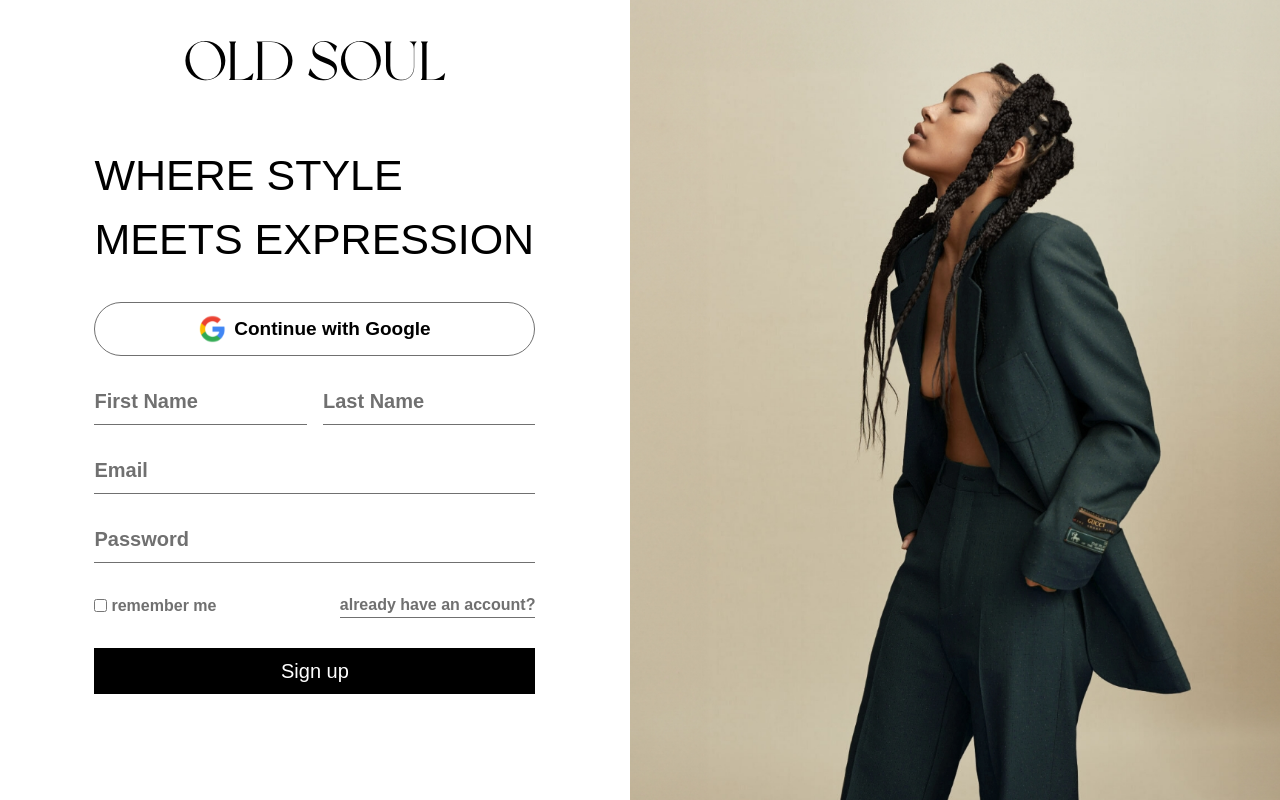
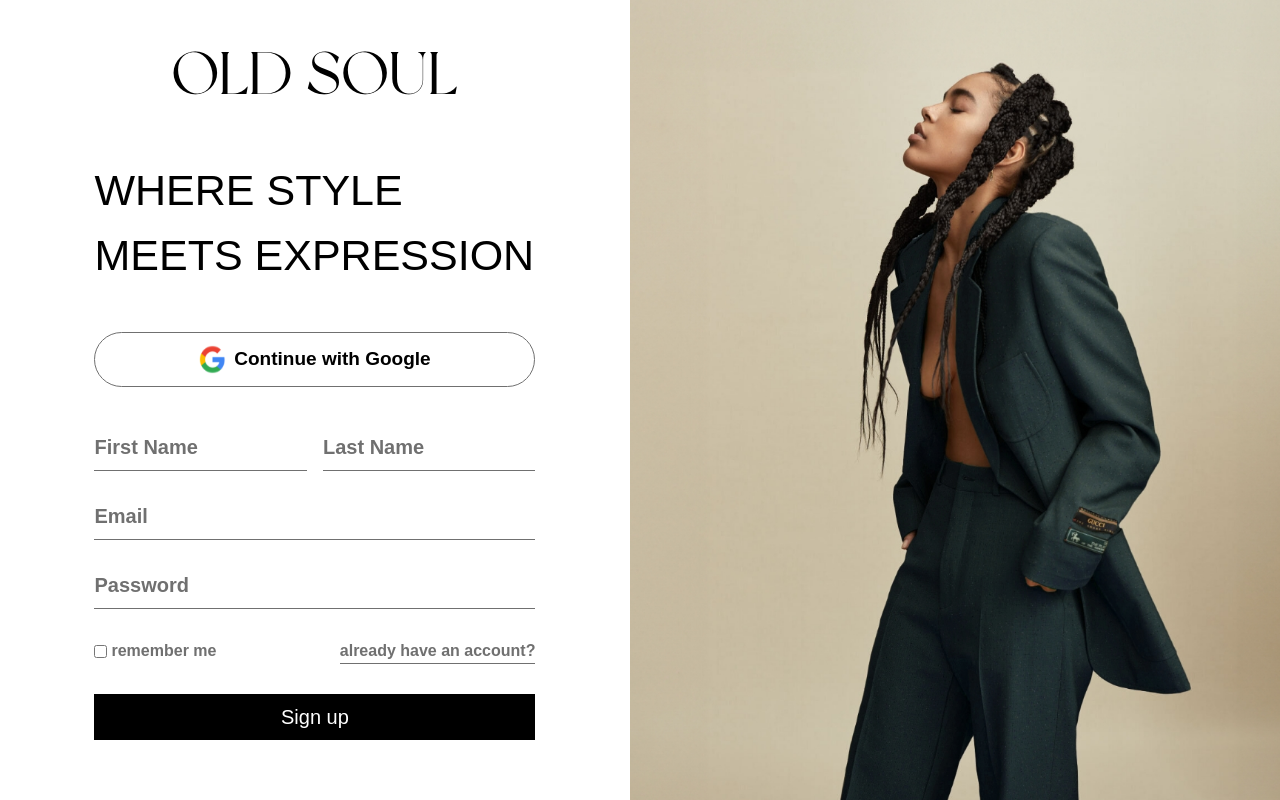
Before and after one commit to henryonyejelem/old_soul, a React (Create React App) app in the folder client/: page /signup in a window 1280 px wide. Built offline with nearby package versions, Linux system fonts and the light colour scheme; a web font is replaced by a local one.

Commit message:
Henry Onyejelem

```diff
--- a/client/src/pages/signIn/index.js
+++ b/client/src/pages/signIn/index.js
@@ -35,12 +35,12 @@ function SignIn() {
     <div className="min-h-[100vh] flex">
       <div className="w-[60%] lg:w-[100%] flex flex-col items-center">
         <div className="w-[70%]">
-          <div className="font-NewYork text-[55px] text-center mt-5 mb-10">OLD SOUL</div>
+          <div className="font-NewYork text-[60px] text-center mt-7 mb-10">OLD SOUL</div>
           <div className="text-[43px] max-w-max font-medium">
             WHERE STYLE<br/>
             MEETS EXPRESSION
           </div>
-          <div className="font-bold text-[19px] flex justify-center gap-2 border border-[#707070] w-[100%] rounded-full py-3 my-[30px]">
+          <div className="font-bold text-[19px] flex justify-center gap-2 border border-[#707070] w-[100%] rounded-full py-3 my-[45px]">
             <img src={google} alt=""/>
             <div>Continue with Google</div>
           </div>
--- a/client/src/pages/signUp/index.js
+++ b/client/src/pages/signUp/index.js
@@ -41,12 +41,12 @@ function SignIn() {
     <div className="min-h-[100vh] flex">
       <div className="w-[60%] lg:w-[100%] flex flex-col items-center">
         <div className="w-[70%]">
-          <div className="font-NewYork text-[55px] text-center mt-5 mb-10">OLD SOUL</div>
+          <div className="font-NewYork text-[60px] text-center mt-7 mb-10">OLD SOUL</div>
           <div className="text-[43px] max-w-max font-medium">
             WHERE STYLE<br/>
             MEETS EXPRESSION
           </div>
-          <div className="font-bold text-[19px] flex justify-center gap-2 border border-[#707070] w-[100%] rounded-full py-3 my-[30px]">
+          <div className="font-bold text-[19px] flex justify-center gap-2 border border-[#707070] w-[100%] rounded-full py-3 my-[45px]">
             <img src={google} alt=""/>
             <div>Continue with Google</div>
           </div>
```
